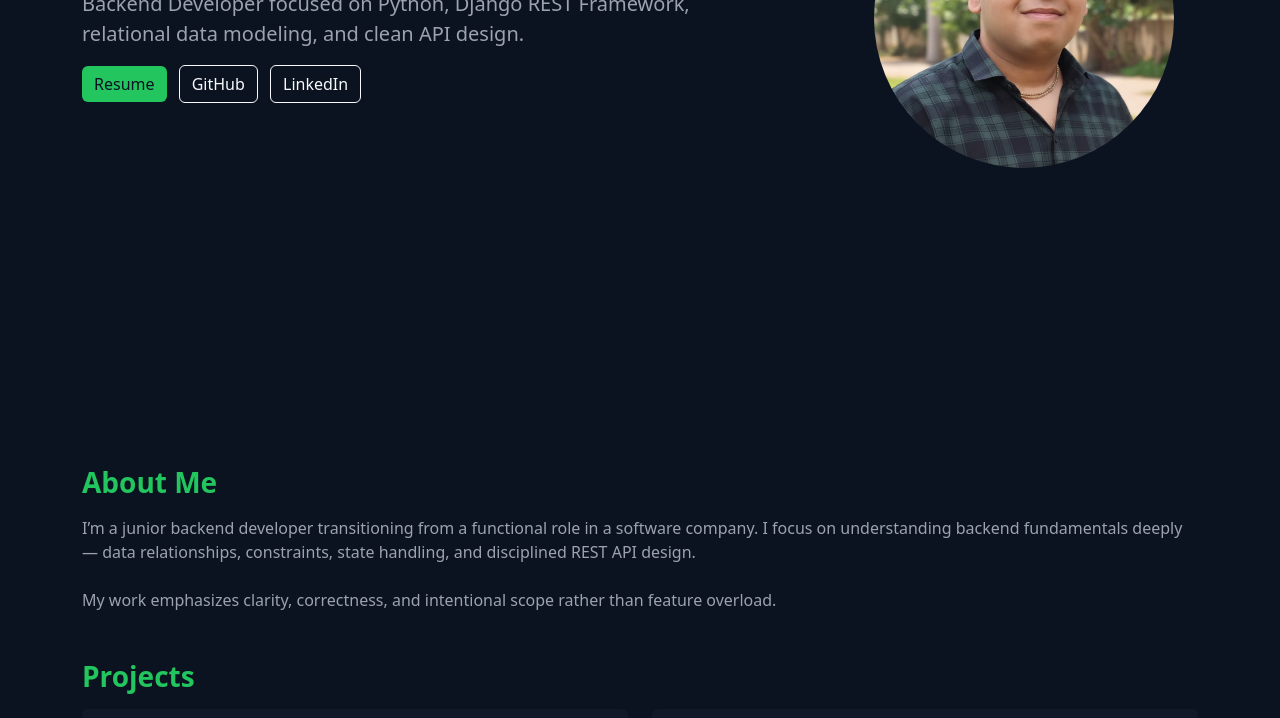
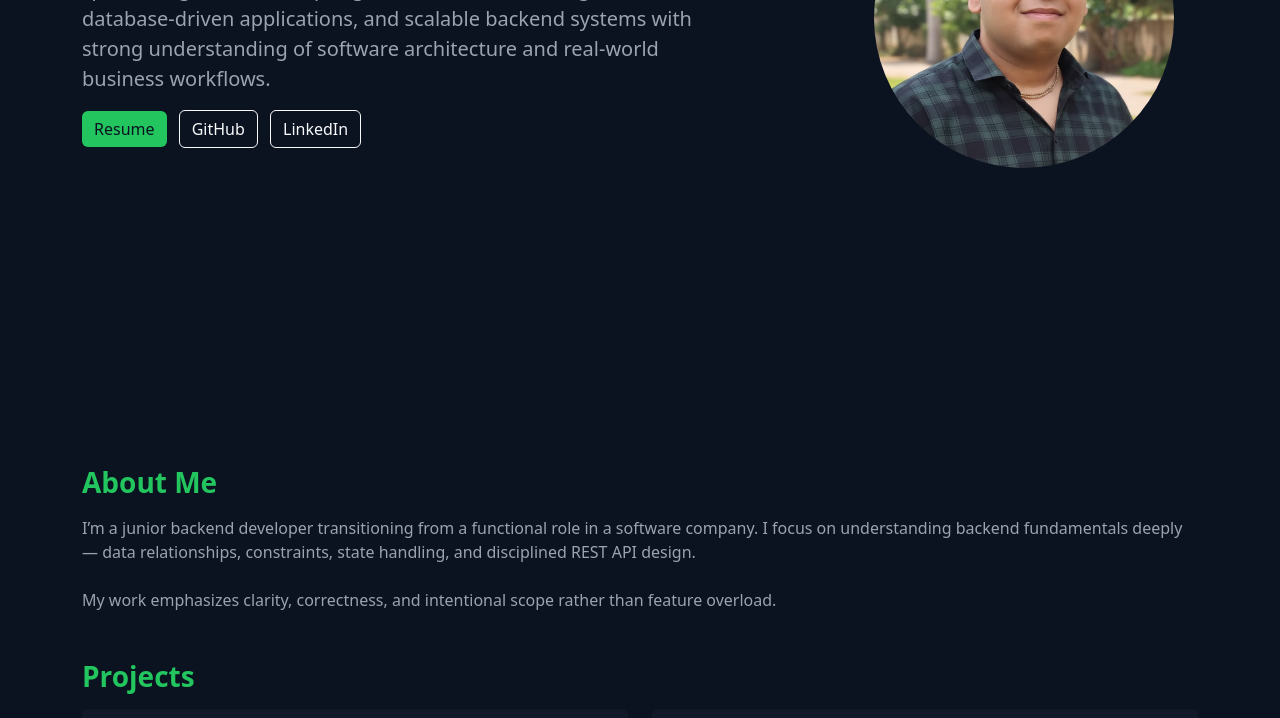
Before and after one commit to PratikG345/My-Portfolio, a plain HTML site: page index.html in a window 1280 px wide. Shown: the part 382-1100 px from the top of the page. Drawn offline with nearby package versions, Linux system fonts and the light colour scheme.

Commit message:
Revise content and update technology stack
Updated the introduction to reflect current skills and experience in Java and Spring Boot. Enhanced project descriptions for clarity and added new technologies to the tech stack.

```diff
--- a/index.html
+++ b/index.html
@@ -20,8 +20,7 @@
         <div class="col-md-7">
           <h1 class="fw-bold">Hi, I’m Pratik</h1>
           <p class="lead text-muted-custom">
-            Backend Developer focused on Python, Django REST Framework,
-            relational data modeling, and clean API design.
+            Backend Developer with experience in Python/Django, currently specializing in Java and Spring Boot. Skilled in building REST APIs, database-driven applications, and scalable backend systems with strong understanding of software architecture and real-world business workflows.
           </p>
 
           <a target="_blank"  href="./pratik.pdf" rel="noopener noreferrer" class="btn btn-accent me-2">Resume</a>
```
